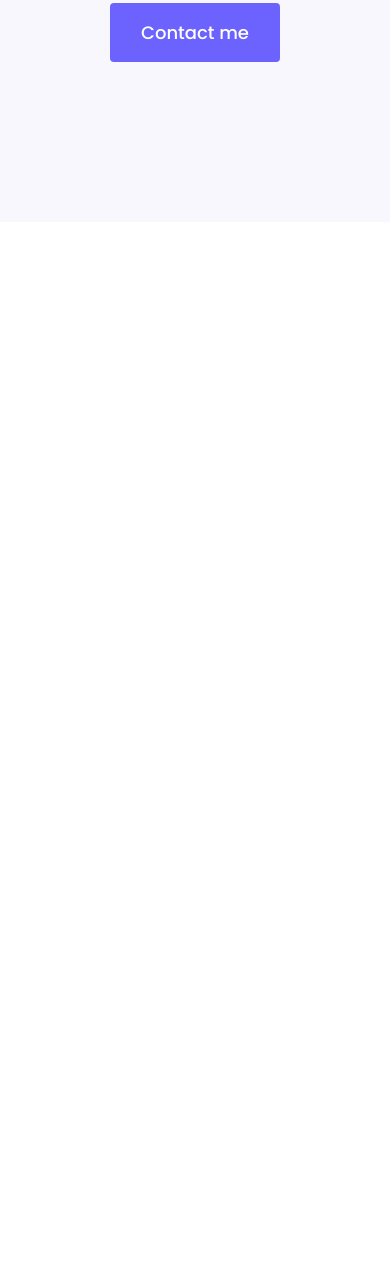
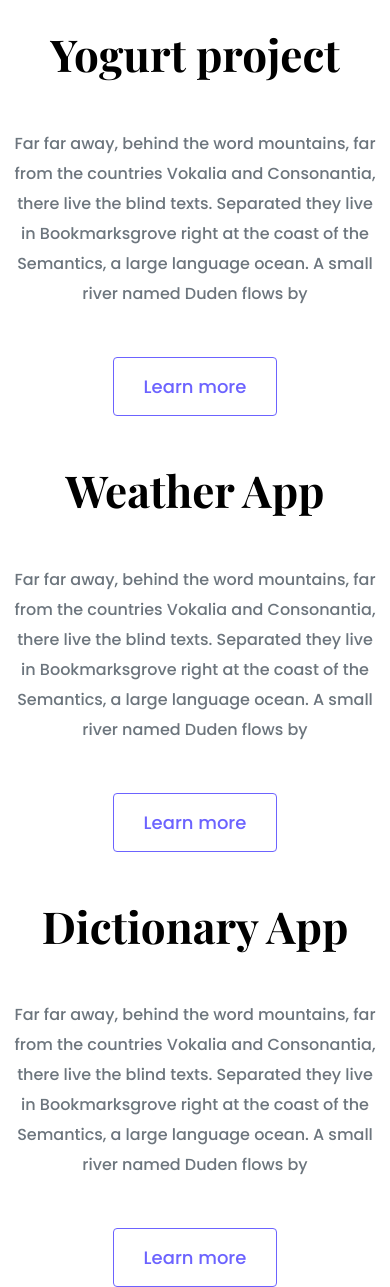
Before and after one commit to AnniLix/portfolio-project, a plain HTML site: page index.html in a window 390 px wide. Shown: the part 593-1880 px from the top of the page. Before the commit the page ends 844 px from the top, so only its background shows below. Drawn offline with nearby package versions, Linux system fonts and the light colour scheme; a web font is replaced by a local one.

Commit message:
Added homepage content design

```diff
--- a/design/style.css
+++ b/design/style.css
@@ -18,6 +18,17 @@ body {
 h1 {
   font-size: 96px;
   text-align: center;
+  line-height: 1.5;
+}
+
+h2 {
+  font-size: 64px;
+}
+
+p {
+  font-weight: normal;
+  font-size: 16px;
+  line-height: 30px;
 }
 
 .hero {
@@ -36,7 +47,7 @@ h1 {
 .hero h2 {
   font-size: 24px;
   font-weight: normal;
-  line-height: 2;
+  line-height: 1.5;
   font-family: var(--heading-font-family);
 }
 
@@ -48,3 +59,35 @@ h1 {
   line-height: 27px;
   padding: 15px 30px;
 }
+
+.btn-branding-outline {
+  color: var(--branding-color);
+  border: 1px solid var(--branding-color);
+  border-radius: 4px;
+  font-size: 18px;
+  line-height: 27px;
+  padding: 15px 30px;
+}
+
+.project-description {
+  padding: 120px 60px;
+}
+
+@media (max-width: 900px) {
+  h1 {
+    font-size: 44px;
+    line-height: 2;
+  }
+  h2 {
+    font-size: 44px;
+  }
+
+  .hero {
+    padding: 80px 20px;
+  }
+
+  .project-description {
+    padding: 0;
+    text-align: center;
+  }
+}
--- a/index.html
+++ b/index.html
@@ -7,11 +7,11 @@
   <meta name="viewport" content="width=device-width, initial-scale=1.0">
   <link href="https://cdn.jsdelivr.net/npm/bootstrap@5.0.2/dist/css/bootstrap.min.css" rel="stylesheet"
     integrity="sha384-EVSTQN3/azprG1Anm3QDgpJLIm9Nao0Yz1ztcQTwFspd3yD65VohhpuuCOmLASjC" crossorigin="anonymous">
-<link rel="preconnect" href="https://fonts.googleapis.com">
-<link rel="preconnect" href="https://fonts.gstatic.com" crossorigin>
-<link
-  href="https://fonts.googleapis.com/css2?family=Playfair+Display:ital,wght@0,700;1,500&family=Poppins:wght@500;700&display=swap"
-  rel="stylesheet">
+  <link rel="preconnect" href="https://fonts.googleapis.com">
+  <link rel="preconnect" href="https://fonts.gstatic.com" crossorigin>
+  <link
+    href="https://fonts.googleapis.com/css2?family=Playfair+Display:ital,wght@0,700;1,500&family=Poppins:wght@500;700&display=swap"
+    rel="stylesheet">
   <script src="https://cdn.jsdelivr.net/npm/bootstrap@5.0.2/dist/js/bootstrap.bundle.min.js"
     integrity="sha384-MrcW6ZMFYlzcLA8Nl+NtUVF0sA7MsXsP1UyJoMp4YLEuNSfAP+JcXn/tWtIaxVXM"
     crossorigin="anonymous"></script>
@@ -35,6 +35,71 @@
       <a href="#" class="btn btn-branding">Contact me</a>
     </div>
   </div>
+  <p class="text-center m-5">
+    Featured project which my best projects be choice to show
+  </p>
+  <div class="container">
+    <div class="row mb-5">
+      <div class="col d-none d-lg-block">
+        <img src="/images/yogurt.png" alt="yogurt" class="img-fluid">
+      </div>
+      <div class="col">
+        <div class="project-description">
+          <h2 class="mb-5">Yogurt project</h2>
+          <p class="mb-5 text-muted">
+            Far far away, behind the word mountains, far from the countries Vokalia and Consonantia, there live the
+            blind
+            texts.
+            Separated they live in Bookmarksgrove right at the coast of the Semantics, a large language ocean. A small
+            river
+            named
+            Duden flows by
+          </p>
+          <a href="" class="btn btn-branding-outline">Learn more</a>
+        </div>
+      </div>
+    </div>
+    <div class="row mb-5">
+      <div class="col">
+        <div class="project-description">
+          <h2 class="mb-5">Weather App</h2>
+          <p class="mb-5 text-muted">
+            Far far away, behind the word mountains, far from the countries Vokalia and Consonantia, there live the
+            blind
+            texts.
+            Separated they live in Bookmarksgrove right at the coast of the Semantics, a large language ocean. A small
+            river
+            named
+            Duden flows by
+          </p>
+          <a href="" class="btn btn-branding-outline">Learn more</a>
+        </div>
+      </div>
+      <div class="col d-none d-lg-block">
+        <img src="/images/weather.png" alt="weather" class="img-fluid">
+      </div>
+    </div>
+    <div class="row">
+      <div class="col d-none d-lg-block">
+        <img src="/images/dictionary.png" alt="dictionary" class="img-fluid">
+      </div>
+      <div class="col">
+        <div class="project-description">
+          <h2 class="mb-5">Dictionary App</h2>
+          <p class="mb-5 text-muted">
+            Far far away, behind the word mountains, far from the countries Vokalia and Consonantia, there live the
+            blind
+            texts.
+            Separated they live in Bookmarksgrove right at the coast of the Semantics, a large language ocean. A small
+            river
+            named
+            Duden flows by
+          </p>
+          <a href="" class="btn btn-branding-outline">Learn more</a>
+        </div>
+      </div>
+    </div>
+  </div>
 </body>
 
 </html>
```
Also changed, not shown: images/dictionary.png (added), images/weather.png (added), images/yogurt.png (added).
